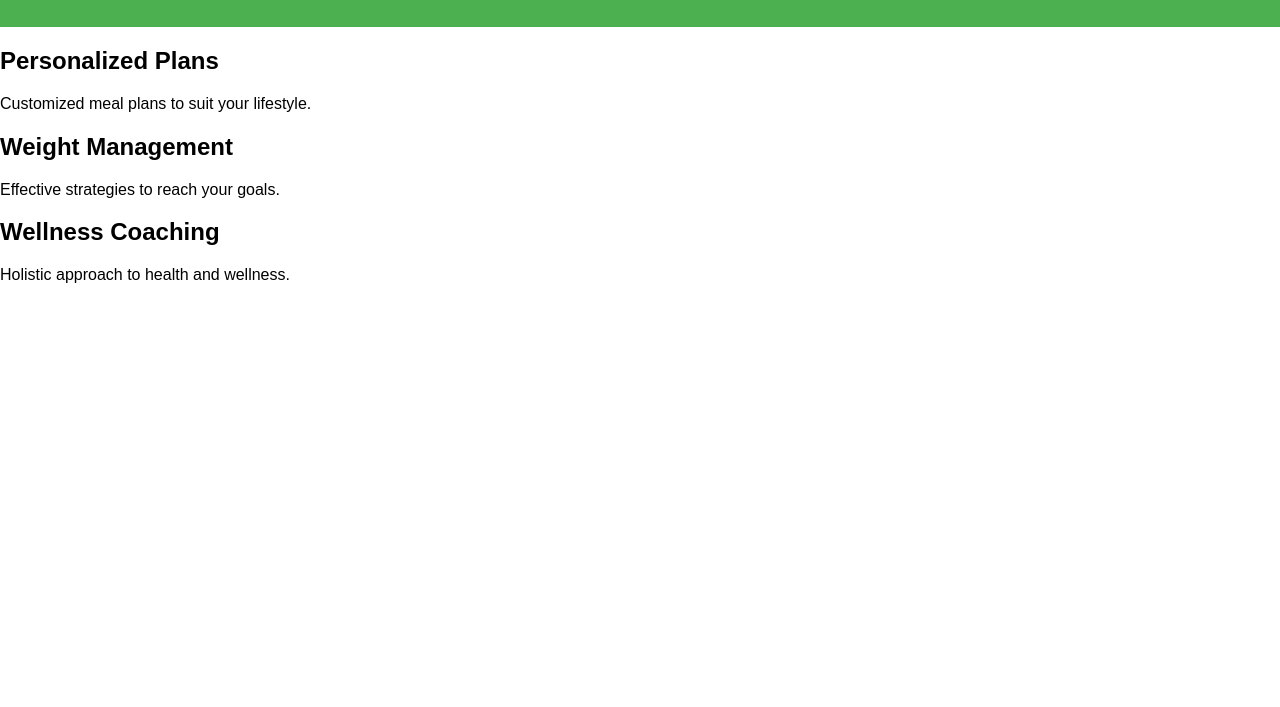
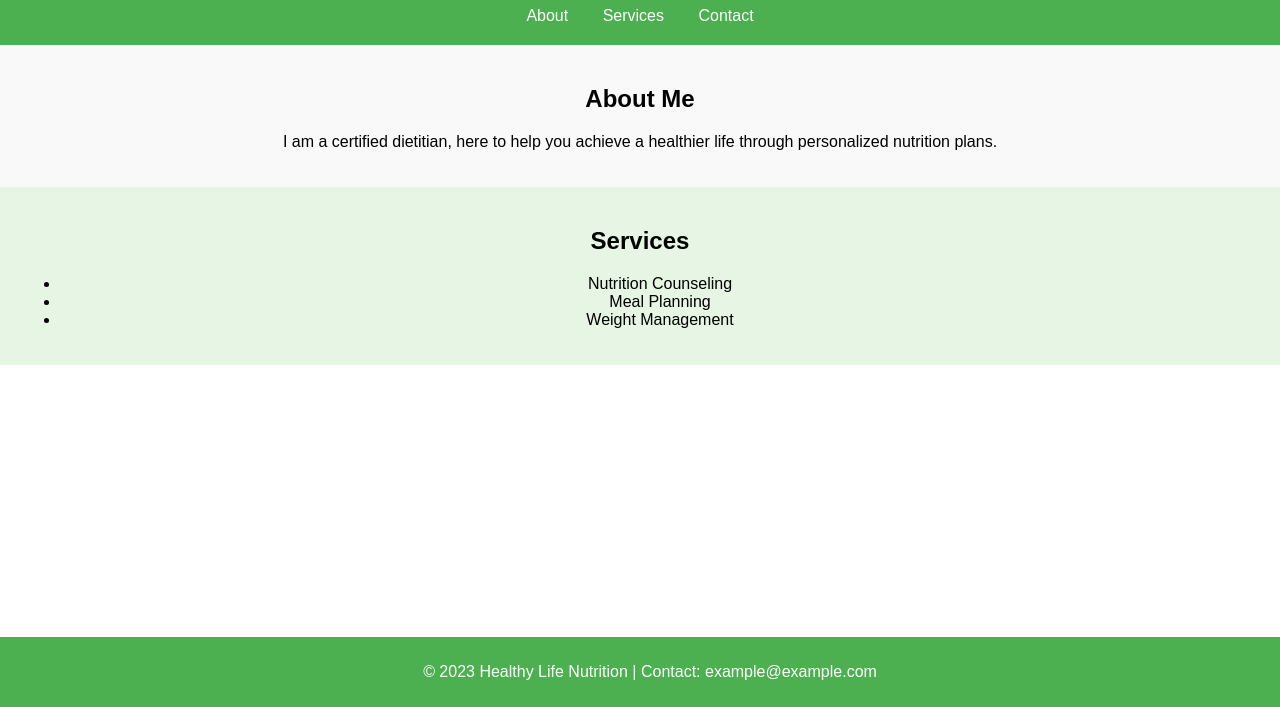
Before and after one commit to suatkldrmc/mlk.github.io, a plain HTML site: page index.html in a window 1280 px wide. Shown: the part 93-800 px from the top of the page. Drawn offline with Linux system fonts and the light colour scheme.

Commit message:
Update index.html

```diff
--- a/index.html
+++ b/index.html
@@ -2,26 +2,36 @@
 <html lang="en">
 <head>
     <meta charset="UTF-8">
+    <meta name="viewport" content="width=device-width, initial-scale=1.0">
     <title>Dietitian Services</title>
     <link rel="stylesheet" href="style.css">
 </head>
 <body>
     <header>
-        <h1>Nutrition Expert</h1>
+        <h1>Welcome to Healthy Life Nutrition</h1>
+        <nav>
+            <a href="#about">About</a>
+            <a href="#services">Services</a>
+            <a href="#contact">Contact</a>
+        </nav>
     </header>
-    <div class="card-container">
-        <div class="card">
-            <h2>Personalized Plans</h2>
-            <p>Customized meal plans to suit your lifestyle.</p>
-        </div>
-        <div class="card">
-            <h2>Weight Management</h2>
-            <p>Effective strategies to reach your goals.</p>
-        </div>
-        <div class="card">
-            <h2>Wellness Coaching</h2>
-            <p>Holistic approach to health and wellness.</p>
-        </div>
-    </div>
+
+    <section id="about">
+        <h2>About Me</h2>
+        <p>I am a certified dietitian, here to help you achieve a healthier life through personalized nutrition plans.</p>
+    </section>
+
+    <section id="services">
+        <h2>Services</h2>
+        <ul>
+            <li>Nutrition Counseling</li>
+            <li>Meal Planning</li>
+            <li>Weight Management</li>
+        </ul>
+    </section>
+
+    <footer>
+        <p>&copy; 2023 Healthy Life Nutrition | Contact: example@example.com</p>
+    </footer>
 </body>
 </html>
```
